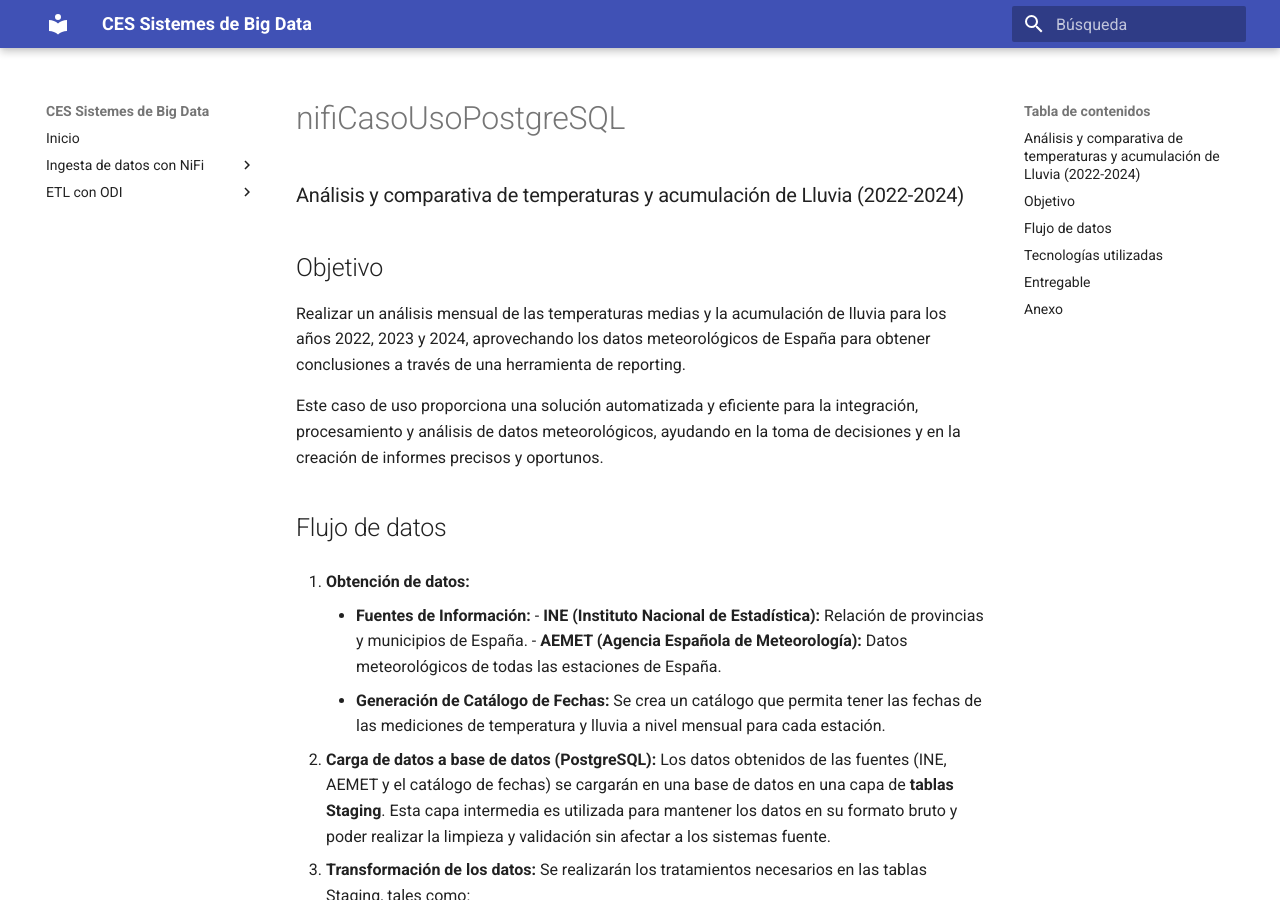
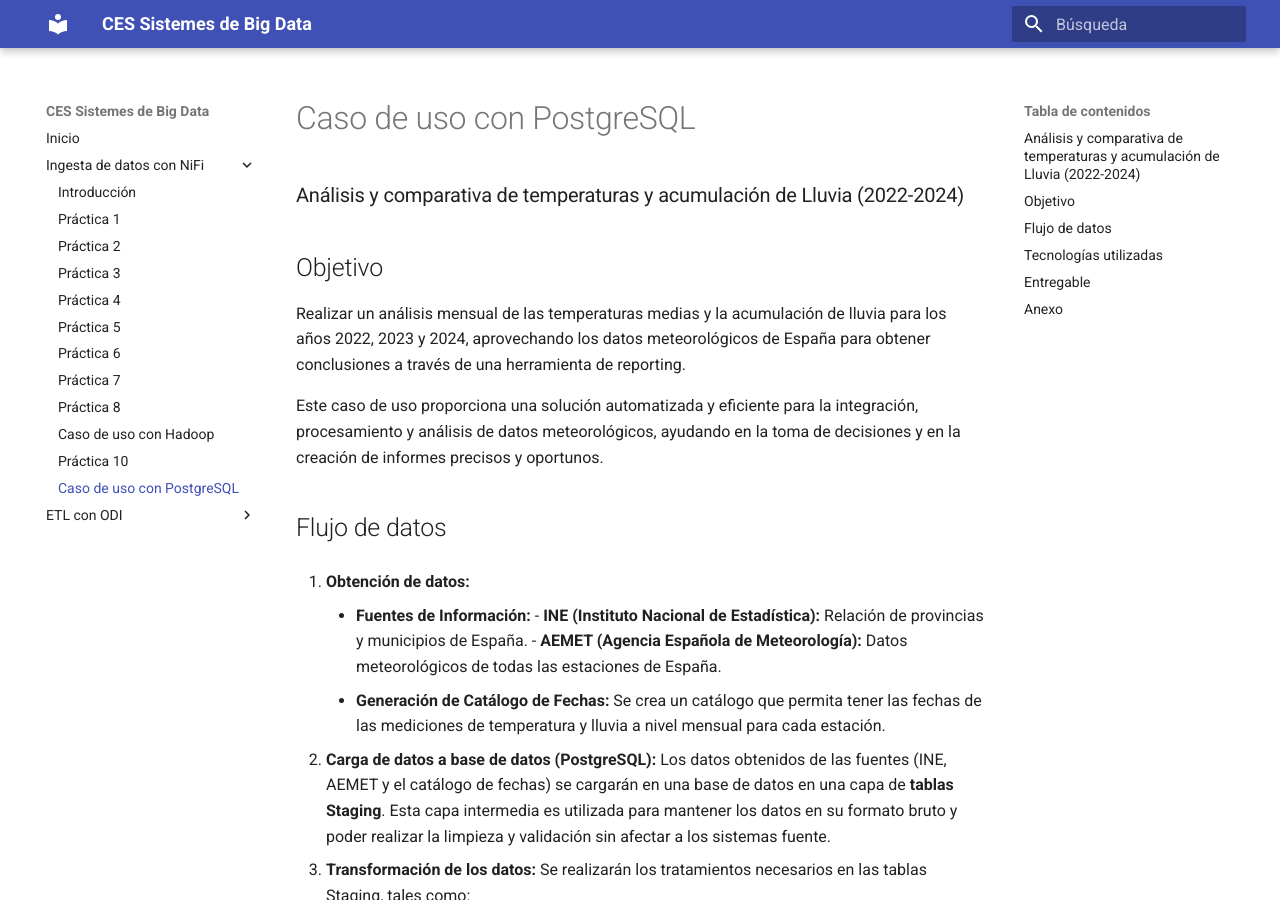
Before and after one commit to jorsodom/bigdata-sb, an MkDocs documentation site: the page built from docs/nifi/nifiCasoUsoPostgreSQL.md, in a window 1280 px wide and 900 px high. Built offline with MkDocs 1.6.1 and Material for MkDocs 9.7.7, drawn with Linux system fonts in a browser that asks for light colours.

Commit message:
test Nifi/Odi Sergio

```diff
--- a/mkdocs.yml
+++ b/mkdocs.yml
@@ -17,7 +17,7 @@ nav:
     - Caso de uso con Hadoop: nifi/nifiCasoUsoHadoop.md
     - Práctica 10: nifi/nifiPractica10.md
    # - Caso uso MongoDB: nifi/nifiCasoUsoMongoDB.md
-   # - Caso de uso con PostgreSQL: nifi/nifiCasoUsoPostgreSQL.md
+    - Caso de uso con PostgreSQL: nifi/nifiCasoUsoPostgreSQL.md
   - ETL con ODI:
     - Introducción: odi/odiIntroduccion.md
     - Demo: odi/odiDemo.md
```
